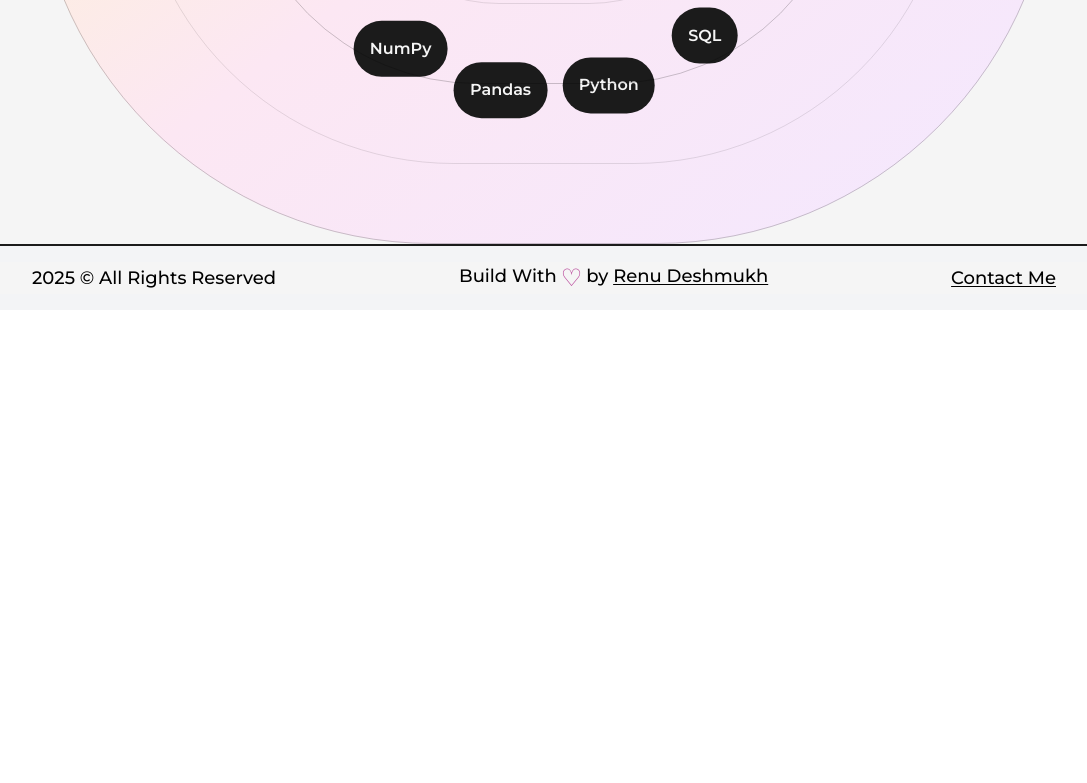
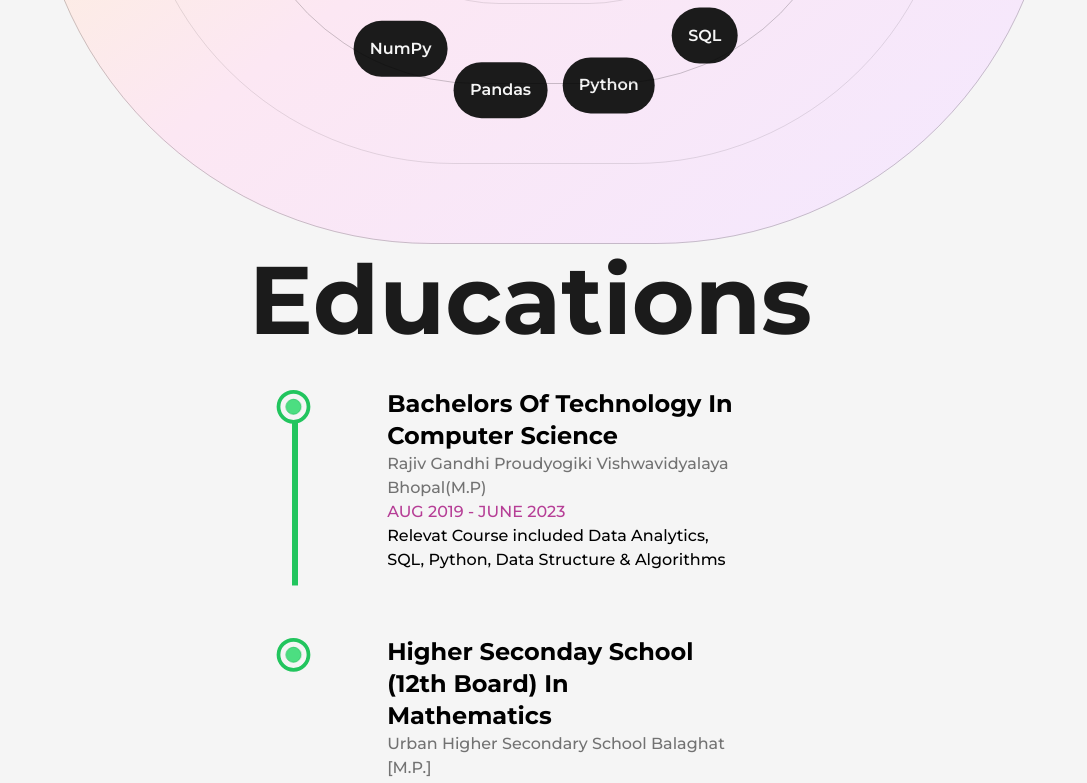
Before and after one commit to renudeshmukh940/My_Portfolio, a Next.js app: page /about in a window 1280 px wide. Shown: the part 2000-2783 px from the top of the page, without its empty margins (96-1183 px from the left). Before the commit the page ends 2310 px from the top, so only its background shows below. Built offline with nearby package versions, Linux system fonts and the light colour scheme.

Commit message:
Update about.js

```diff
--- a/src/pages/about.js
+++ b/src/pages/about.js
@@ -7,6 +7,7 @@ import profilePic from "../../public/images/profile/pic.png"
 import { useMotionValue, useSpring, useInView } from 'framer-motion';
 import Skills from '@/components/Skills';
 import TransitionEffect from '@/components/TransitionEffect';
+import Educations from './Educations';
 
 const AnimatedNumber = ({ value }) => {
     const ref = useRef(null);
@@ -96,6 +97,9 @@ function about() {
                     </div>
                     <Skills />
 
+
+                    <Educations />
+
                 </Layout>
             </main>
         </>
```
